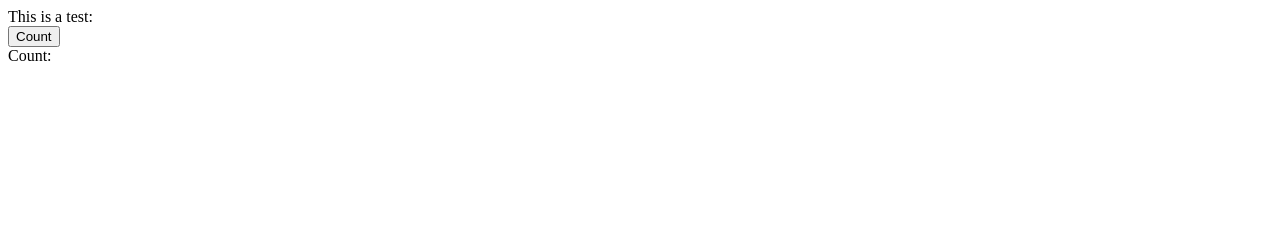
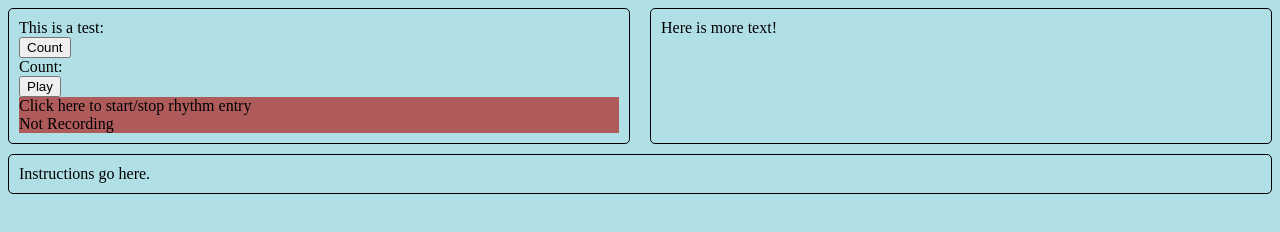
Before and after one commit to thechnotom/comp4905, a website: page views/index.html in a window 1280 px wide. Drawn offline with nearby package versions, Linux system fonts and the light colour scheme; files that its build step writes are made by us from their sources.

Commit message:
Add basic layout

```diff
--- /dev/null
+++ b/public/styles/style.css
@@ -0,0 +1,29 @@
+body {
+    background-color: powderblue;
+}
+
+.grid-upper {
+    display: grid;
+    grid-template-columns: 1fr 1fr;
+    grid-gap: 20px;
+}
+
+.grid-upper-child, .bottom-block {
+    border: 1px;
+    border-color: black;
+    border-radius: 5px;
+    border-style: solid;
+    padding: 10px;
+}
+
+.bottom-block {
+    margin-top: 10px;
+}
+
+.unselected {
+    background-color: rgb(175, 91, 91);
+}
+
+.selected {
+    background-color: rgb(95, 161, 95);
+}
--- a/server.js
+++ b/server.js
@@ -44,7 +44,7 @@ class AppServer {
         let __dirname = path.dirname(fileURLToPath(import.meta.url));
         console.log("filepath: " + __dirname)
 
-        this.app.use(express.static(__dirname + "/public"));
+        this.app.use(express.static(__dirname));
 
         this.app.get('/', function (req, res) {
             res.sendFile(__dirname + '/views/index.html');
--- a/views/index.html
+++ b/views/index.html
@@ -4,15 +4,34 @@
     <head>
         <meta charset="utf-8" />
         <title>COMP 4905 Project</title>
-        <script type="text/javascript" src="js/jquery.min.js"></script>
+        <script type="text/javascript" src="public/js/jquery.min.js"></script>
         <script type="text/javascript" src="/socket.io/socket.io.js"></script>
-        <script type="text/javascript" src="js/app.client.js"></script>
+        <script type="text/javascript" src="public/js/app.client.js"></script>
+        <audio id="test-audio" src="audio/test.mp3"></audio>
+        <link rel="stylesheet" href="public/styles/style.css">
     </head>
     <body>
-        This is a test:
-        <br>
-        <button id="countButton">Count</button>
-        <br>
-        Count: <div id="countLabel"></div>
+        <div class="grid-upper">
+            <div class="grid-upper-child">
+                This is a test:
+                <br>
+                <button id="count-button">Count</button>
+                <br>
+                Count: <span id="count-label"></span>
+                <br>
+                <button id="play-audio">Play</button>
+                <div id="click-area" class="unselected">
+                    Click here to start/stop rhythm entry
+                    <br>
+                    <span id="recording-status">Not Recording</span>
+                </div>
+            </div>
+            <div class="grid-upper-child">
+                Here is more text!
+            </div>
+        </div>
+        <div class="bottom-block">
+            Instructions go here.
+        </div>
     </body>
 </html>
```
Also changed, not shown: public/js/app.client.js (+25 -1 lines), 1 other file.
